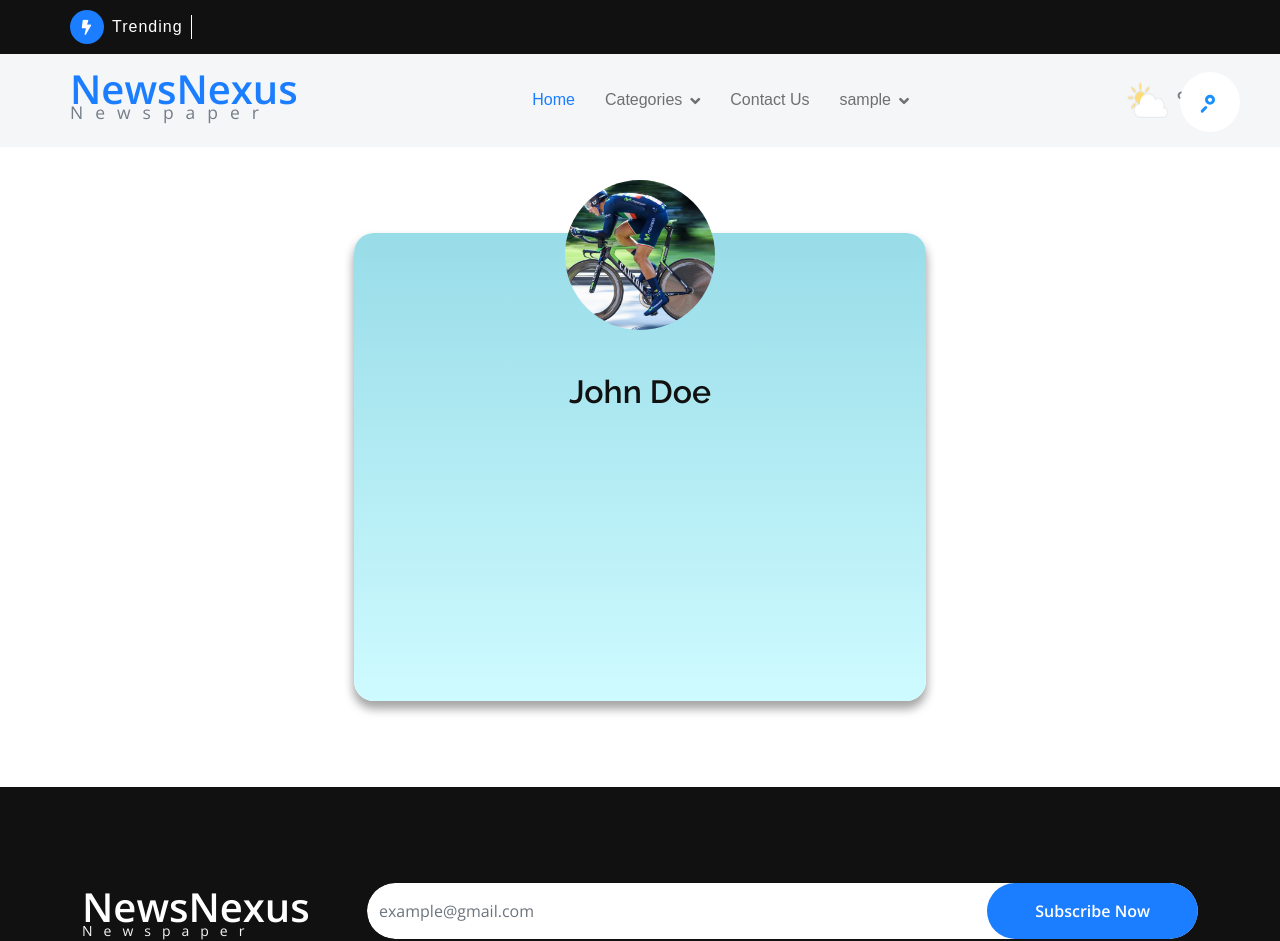
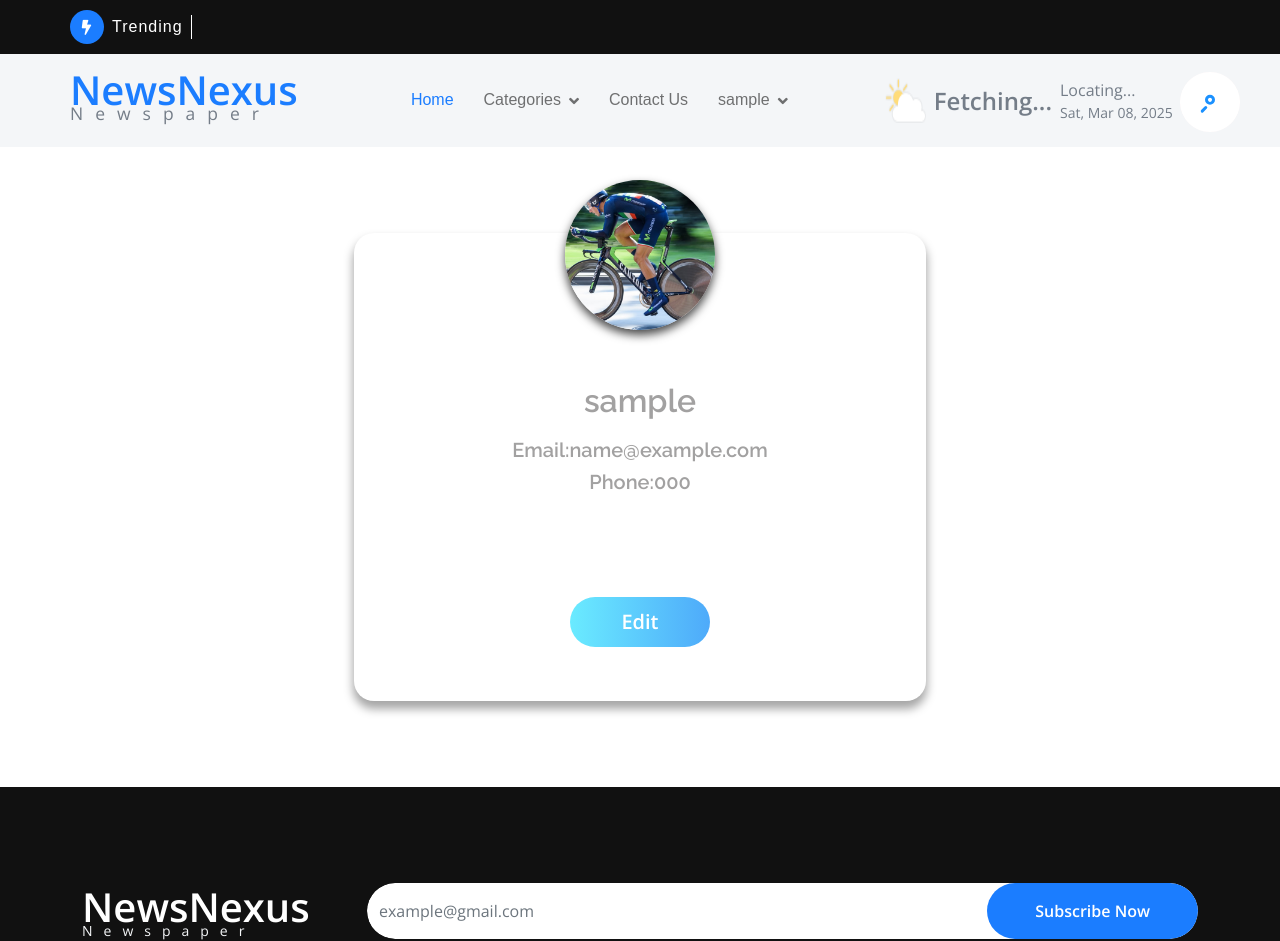
Before and after one commit to MrWings22/News_Nexus, a Django app: page /profile/ in a window 1280 px wide. Shown: the top 941 px of the page. Run offline with Django 5.2, Linux system fonts and the light colour scheme; a user stored in the database is signed in; tables that the repository leaves empty hold one stand-in row (values such as "Sample post"); some libraries are stand-ins or nearby versions.

Commit message:
today's first commit

```diff
--- a/news_project/newsapp/static/js/main.js
+++ b/news_project/newsapp/static/js/main.js
@@ -250,3 +250,55 @@ updateDate();
             document.getElementById('selected-category').textContent = this.textContent;
         });
     });
+
+    document.addEventListener("DOMContentLoaded", function () {
+        // 1. Update Date
+        function updateDate() {
+            const now = new Date();
+            const options = { weekday: 'short', day: '2-digit', month: 'short', year: 'numeric' };
+            document.getElementById("weather-date").innerText = now.toLocaleDateString("en-US", options);
+        }
+        updateDate();
+
+        // 2. Fetch Live Location & Weather using Tomorrow.io API
+        function fetchWeather() {
+            if (navigator.geolocation) {
+                navigator.geolocation.getCurrentPosition(async (position) => {
+                    const lat = position.coords.latitude;
+                    const lon = position.coords.longitude;
+                    const apiKey = "DlZi5gqlEI1iWp6T3vVaEgT3V6GU6YPF";  // Replace with your Tomorrow.io API key
+                    const url = `https://api.tomorrow.io/v4/timelines?location=${lat},${lon}&fields=temperature&fields=weatherCode&timesteps=current&units=metric&apikey=${apiKey}`;
+
+                    try {
+                        const response = await fetch(url);
+                        const json = await response.json();
+
+                        // Extract current weather data
+                        const data = json.data.timelines[0].intervals[0].values;
+                        // Update Weather Icon based on weatherCode
+                        const weatherCode = data.weatherCode;
+                        const iconMap = {
+                            0: "clear-day",        // Clear sky
+                            1000: "clear-day",     // Clear, sunny
+                            1001: "cloudy",        // Cloudy
+                            1100: "partly-cloudy", // Partly Cloudy
+                            1101: "partly-cloudy", // Partly Cloudy
+                            1102: "cloudy",        // Cloudy
+                            4000: "drizzle",       // Drizzle
+                            5001: "flurries",      // Flurries
+                            5100: "light-snow",    // Light Snow
+                            8000: "thunderstorm"   // Thunderstorm
+                            // Add more mapping as needed
+                        };
+                        const iconCode = iconMap[weatherCode] || "unknown";
+                        document.getElementById("weather-icon").src = `https://www.tomorrow.io/images/icons/${iconCode}.png`;
+
+                    } catch (error) {
+                        document.getElementById("temperature").innerText = "Error";
+                        document.getElementById("location").innerText = "Weather Unavailable";
+                    }
+                });
+            }
+        }
+        fetchWeather();
+    });
--- a/news_project/newsapp/templates/index.html
+++ b/news_project/newsapp/templates/index.html
@@ -104,12 +104,12 @@
                             </div>
                             <div class="d-flex flex-nowrap border-top pt-3 pt-xl-0">
                                 <div class="d-flex">
-                                    <img src="{% static 'img/weather-icon.png' %}" class="img-fluid w-100 me-2" alt="">
+                                    <img src="img/weather-icon.png" class="img-fluid w-100 me-2" alt="" id="weather-icon">
                                     <div class="d-flex align-items-center">
-                                        <strong class="fs-4 text-secondary">{{ weather_info.temperature }}°C</strong>
-                                        <div class="d-flex flex-column ms-2">
-                                            <span class="text-body">{{ weather_info.city_name }}</span>
-                                            <small>{{ weather_info.weather_desc|capfirst }}</small>
+                                        <strong class="fs-4 text-secondary" id="temperature">Fetching...</strong>
+                                        <div class="d-flex flex-column ms-2" style="width: 150px;">
+                                            <span class="text-body" id="location">Locating...</span>
+                                            <small id="weather-date">Loading date...</small>
                                         </div>
                                     </div>
                                 </div>
--- a/news_project/newsapp/templates/profile.html
+++ b/news_project/newsapp/templates/profile.html
@@ -5,9 +5,17 @@
     <div class="row" style="height: 80vh;">
         <div class="col-sm-3" style=""></div>
         <div class="col-sm-6 p-2" style=" display: flex; flex-direction: column; align-items:center; justify-content: center;">
-            <img src="{% static 'img/features-sports-1.jpg' %}" alt="" style=" border-radius:50%; height:150px; width:150px; z-index:11; top: 180px; position:absolute; ">
-            <div class="profile-body" style="background: linear-gradient(to top, rgb(206, 251, 255), rgb(152, 220, 232)); border-radius: 20px; height: 75%; width:90%; box-shadow:0 7px 10px 1px rgb(166, 166, 166); padding-top: 140px; display:flex;  justify-content: center; ">
-                <h2>John Doe</h2>
+            <img src="{% static 'img/features-sports-1.jpg' %}" alt="" style=" border-radius:50%; height:150px; width:150px; z-index:11; top: 180px; position:absolute; box-shadow:0 5px 10px 0 rgb(74, 74, 74); ">
+            <div class="profile-body" style="background: rgb(255, 255, 255); border-radius: 20px; height: 75%; width:90%; box-shadow:0 7px 10px 1px rgb(166, 166, 166); padding-top: 110px; display:flex; flex-direction: column; justify-content: center; align-items: center;">
+                <div class="row-sm-12 text-center" style=" height:40px; width:100%;"><h2 style="color: rgb(162, 161, 161) ">{{user.username}}</h2></div>
+                <div class="row-sm-12 p-3 text-center" style=" height:160px; width: 100%;">
+
+                <h5 style="color: rgb(162, 161, 161) ">Email:{{user.email}}</h5>
+                <h5 style="color: rgb(162, 161, 161) ">Phone:{{user.phone}}</h5>
+                </div>
+                <div class="row-sm-12 " style=" height:80px; width: 100%; display:flex; align-items:center; justify-content: center;">
+                <button style="width: 140px; height: 50px; background: linear-gradient(to left, rgb(78, 170, 250), rgb(106, 235, 255)); border:none; color: white; font-size: 20px; border-radius: 25px;"><strong>Edit</strong></button>
+                </div>
             </div>
         </div>
         <div class="col-sm-3" style=""></div>
```
